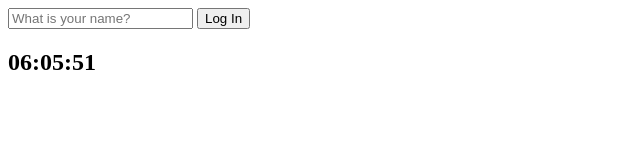
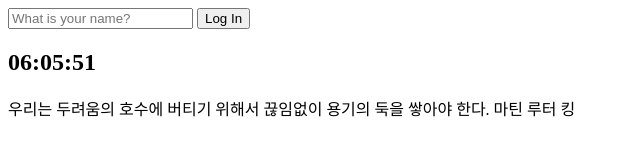
Before and after one commit to dev-kimdo/clone-momentum, a plain HTML site: page index.html in a window 1280 px wide. Shown: the whole page, without its empty margins (0-640 px from the left). Drawn offline with Linux system fonts and the light colour scheme.

Commit message:
[clone] momentum

```diff
--- a/index.html
+++ b/index.html
@@ -15,8 +15,12 @@
     </form>
     <h2 id="clock" ></h2>
     <h1 class="hidden" id="greeting" ></h1>
-
+    <div id="quote">
+        <span></span>
+        <span></span>
+    </div>
     <script src="js/greetings.js"></script>
     <script src="js/clock.js"></script>
+    <script src="js/quotes.js"></script>
 </body>
 </html>
--- /dev/null
+++ b/js/quotes.js
@@ -0,0 +1,67 @@
+const quotes = [
+    {
+        quote: "삶이 있는 한 희망은 있다." ,
+        author: "키케로",
+    },
+    {
+        quote: "언제나 현재에 집중할 수 있다면 행복할 것이다." ,
+        author: "파울로 코엘료",
+    },
+    {
+        quote: "먼저 자신을 비웃어라. 다른 사람이 당신을 비웃기 전에" ,
+        author: "엘사 맥스웰",
+    },
+    {
+        quote: "절대 어제를 후회하지 마라. 인생은 오늘의 나 안에 있고 내일은 스스로 만드는 것이다. " ,
+        author: "L.론허바드",
+    },
+    {
+        quote: "오랫동안 꿈을 그리는 사람은 마침내 그 꿈을 닮아간다." ,
+        author: "앙드레 말로",
+    },
+    {
+        quote: "1%의 가능성, 그것이 나의 길이다." ,
+        author: "나폴레옹",
+    },
+    {
+        quote: "고통이 남기고 간 뒤를 보라! 고난이 지나면 반드시 기쁨이 스며든다." ,
+        author: "괴테",
+    },
+    {
+        quote: "물러나서 조용하게 구하면 배울 수 있는 스승이 많다. 사람은 가는 곳마다 보는 곳마다 모두 스승으로서 배울 것이 많은 법이다." ,
+        author: "맹자",
+    },
+    {
+        quote: "진짜 문제는 사람들의 마음이다. 그것은 절대로 물리학이나 윤리학의 문제가 아니다." ,
+        author: "아인슈타인",
+    },
+    {
+        quote: "재산을 잃은 사람은 많이 잃은 것이고, 친구를 잃은 사람은 더 많이 잃은 것이며, 용기를 잃은 사람은 모든 것을 잃은 것이다." ,
+        author: "세르반테스",
+    },
+    {
+        quote: "고난의 시기에 동요하지 않는 것, 이것은 진정 칭찬받을 만한 뛰어난 인물의 증거다." ,
+        author: "베토벤",
+    },
+    {
+        quote: "자신을 내보여라. 그러면 재능이 드러날 것이다." ,
+        author: "발타사르 그라시안",
+    },
+    {
+        quote: "최고에 도달하려면 최저에서 시작하라." ,
+        author: "P.시루스",
+    },
+    {
+        quote: "우리는 두려움의 호수에 버티기 위해서 끊임없이 용기의 둑을 쌓아야 한다." ,
+        author: "마틴 루터 킹",
+    },
+
+]
+
+const quote = document.querySelector("#quote span:first-child");
+const author = document.querySelector("#quote span:last-child");
+
+const todaysQuote = quotes[Math.floor(Math.random()*quotes.length)];
+
+quote.innerText = todaysQuote.quote;
+author.innerText = todaysQuote.author;
```
